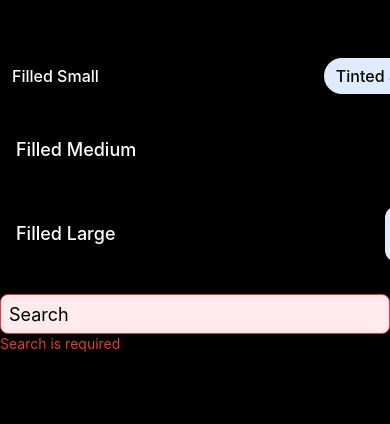
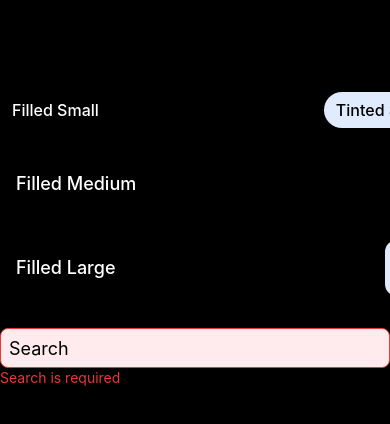
Before and after one commit to Bedrock-UI/react-native-ios, a React Native app: screen / in a window 390 px wide. Shown: the top 424 px of the page. Built offline with nearby package versions, Linux system fonts and the light colour scheme.

Commit message:
major: updates to build for esm, add segmented control

```diff
--- a/App.tsx
+++ b/App.tsx
@@ -3,6 +3,7 @@ import { SafeAreaView, ScrollView } from 'react-native';
 import { Button } from 'components/Button';
 import { Flex } from 'components/Flex';
 import { HorizontalScroll } from 'components/HorizontalScroll';
+import { SegmentedControl } from 'components/SegmentedControl';
 import { TabBar } from 'components/TabBar';
 import { Table } from 'components/Table';
 import { Textarea } from 'components/Textarea';
@@ -28,6 +29,14 @@ function App() {
           }}
           right={{ onPress: () => console.log('right press'), title: 'Save' }}
           title="Settings"
+        />
+
+        <SegmentedControl
+          controls={[{ title: 'Option 1' }, { title: 'Option 2' }, { title: 'Option 3' }]}
+          selectedIndex={0}
+          onChange={() => {
+            console.log('here');
+          }}
         />
 
         <Flex my={4} width="100%">
--- /dev/null
+++ b/src/components/SegmentedControl/SegmentedControl.tsx
@@ -0,0 +1,65 @@
+import { StyleSheet, TouchableOpacity } from 'react-native';
+import { Flex } from 'components/Flex';
+import { Text } from 'components/Text';
+import { theme } from 'theme';
+
+import type { Props } from './SegmentedControl.types';
+
+const styles = StyleSheet.create({
+  control: {
+    display: 'flex',
+    flexGrow: 1,
+    backgroundColor: theme.palette.background,
+    borderColor: theme.palette.primary.main,
+    borderWidth: 1,
+    borderLeftWidth: 0.5,
+    borderRightWidth: 0.5,
+    paddingVertical: theme.spacing(1),
+  },
+  controlFirst: {
+    borderTopLeftRadius: 8,
+    borderBottomLeftRadius: 8,
+    borderLeftWidth: 1,
+  },
+  controlLast: {
+    borderTopRightRadius: 8,
+    borderBottomRightRadius: 8,
+    borderRightWidth: 1,
+  },
+  controlActive: {
+    backgroundColor: theme.palette.primary.main,
+  },
+});
+
+function SegmentedControl({ controls, onChange, selectedIndex }: Props) {
+  return (
+    <Flex fullWidth>
+      {controls.map(({ title }, index) => (
+        <Flex key={index} style={{ width: `${100 / controls.length}%` }}>
+          <TouchableOpacity
+            activeOpacity={0.7}
+            onPress={() => onChange(index)}
+            style={{
+              ...styles.control,
+              ...(index === 0 ? styles.controlFirst : {}),
+              ...(index === controls.length - 1 ? styles.controlLast : {}),
+              ...(selectedIndex === index ? styles.controlActive : {}),
+            }}
+          >
+            <Text
+              color={
+                selectedIndex === index ? theme.palette.background : theme.palette.primary.main
+              }
+              align="center"
+              variant="body1"
+            >
+              {title}
+            </Text>
+          </TouchableOpacity>
+        </Flex>
+      ))}
+    </Flex>
+  );
+}
+
+export default SegmentedControl;
--- /dev/null
+++ b/src/components/SegmentedControl/index.ts
@@ -0,0 +1,3 @@
+export type { Props as SegmentedControlProps } from './SegmentedControl.types';
+
+export { default as SegmentedControl } from './SegmentedControl';
--- a/src/index.ts
+++ b/src/index.ts
@@ -3,6 +3,7 @@ export type { ButtonProps } from 'components/Button';
 export type { FlexProps } from 'components/Flex';
 export type { HeadingProps } from 'components/Heading';
 export type { HorizontalScrollProps } from 'components/HorizontalScroll';
+export type { SegmentedControlProps } from 'components/SegmentedControl';
 export type { SwitchProps } from 'components/Switch';
 export type { TabBarProps, TabProps } from 'components/TabBar';
 export type { TableProps } from 'components/Table';
@@ -17,6 +18,7 @@ export { Button } from 'components/Button';
 export { Flex } from 'components/Flex';
 export { Heading } from 'components/Heading';
 export { HorizontalScroll } from 'components/HorizontalScroll';
+export { SegmentedControl } from 'components/SegmentedControl';
 export { Switch } from 'components/Switch';
 export { TabBar } from 'components/TabBar';
 export { Table } from 'components/Table';
```
Also changed, not shown: package.json (+10 -5 lines), src/components/SegmentedControl/SegmentedControl.types.ts (added, +9 -0 lines), tsconfig.esm.json (renamed from tsconfig.build-esm.json, +5 -2 lines), tsconfig.cjs.json (renamed from tsconfig.build-cjs.json).
